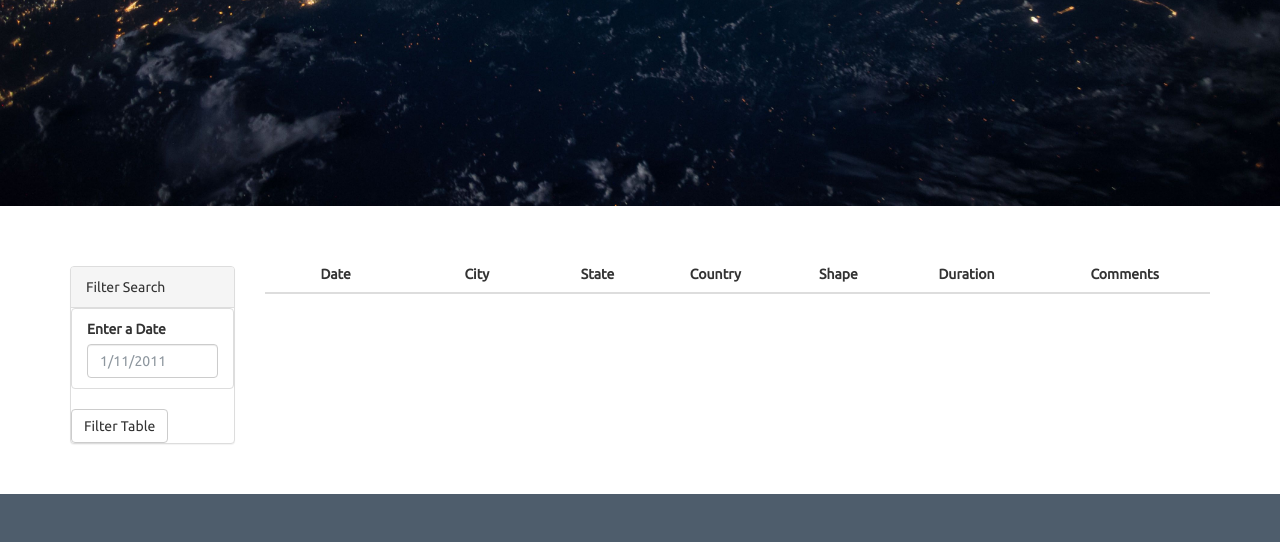
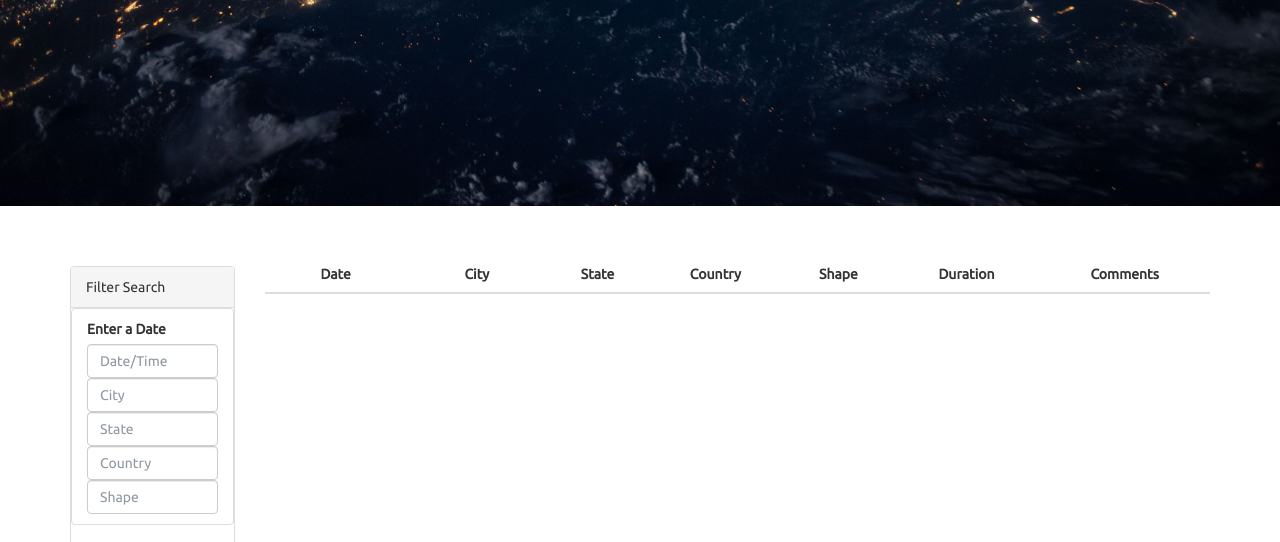
Before and after one commit to Edwardeddie10/javascript-challenge, a plain HTML site: page index.html in a window 1280 px wide. Shown: the part 406-948 px from the top of the page. Drawn offline with nearby package versions, Linux system fonts and the light colour scheme; files that its build step writes are made by us from their sources; files whose address does not match are found by name.

Commit message:
Add files via upload

```diff
--- a/index.html
+++ b/index.html
@@ -37,7 +37,11 @@
                     <ul class="list-group" id="filters">
                       <li class="filter list-group-item">
                         <label for="date">Enter a Date</label>
-                        <input class="form-control" id="datetime" type="text" placeholder="1/11/2011">
+                        <input class="form-control" id="datetime" type="text" placeholder="Date/Time">
+                        <input type="text" class="form-control mb-4" id="city" placeholder="City">
+                        <input type="text" class="form-control mb-4" id="state" placeholder="State">
+                        <input type="text" class="form-control mb-4" id="country" placeholder="Country">
+                        <input type="text" class="form-control mb-4" id="shape" placeholder="Shape">
                       </li>
                     </ul>
                   </div>
```
